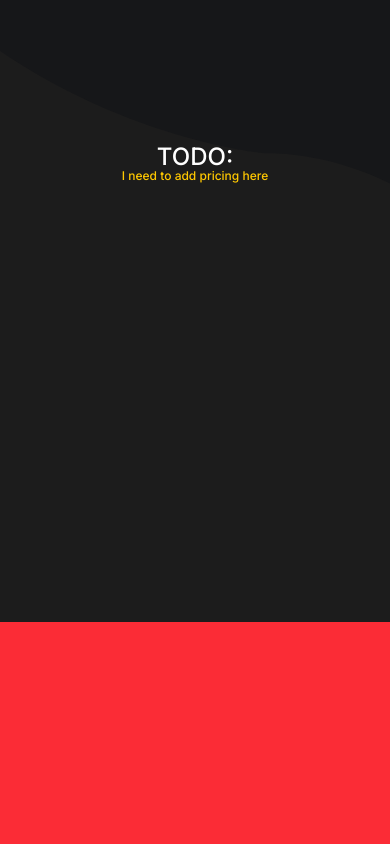
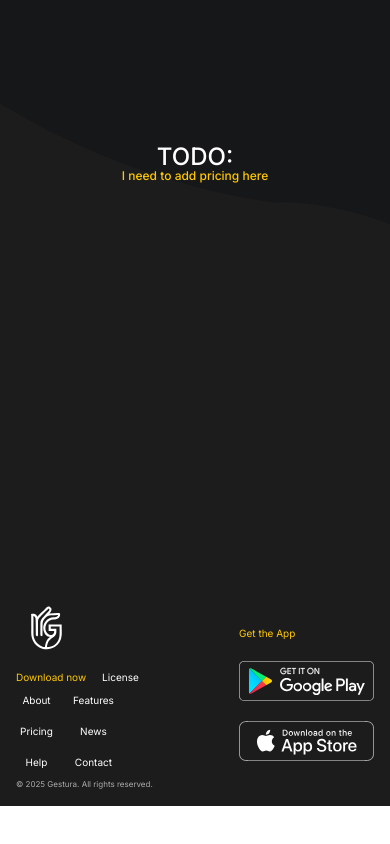
Before and after one commit to kjakopovic/Gestura, a React (Vite) app in the folder app/web/: page / in a window 390 px wide. Shown: the part 2695-3539 px from the top of the page. After the commit the page ends 3501 px from the top, so only its background shows below. Built offline with nearby package versions, Linux system fonts and the light colour scheme.

Commit message:
ADded responsive footer

```diff
--- /dev/null
+++ b/app/web/src/components/common/ClickableTypography/ClickableTypography.tsx
@@ -0,0 +1,19 @@
+import { cn } from "@/utils/lib";
+import { Typography, TypographyType } from "../Typography";
+
+interface Props {
+  styles?: string;
+  onClick?: () => void;
+  text?: string;
+  type?: TypographyType;
+}
+
+const ClickableTypography = ({ styles, onClick, text, type }: Props) => {
+  return (
+    <button className={cn("hover:cursor-pointer", styles)} onClick={onClick}>
+      <Typography text={text} type={type} />
+    </button>
+  );
+};
+
+export default ClickableTypography;
--- /dev/null
+++ b/app/web/src/components/common/ClickableTypography/index.ts
@@ -0,0 +1,3 @@
+import ClickableTypography from "./ClickableTypography";
+
+export default ClickableTypography;
--- /dev/null
+++ b/app/web/src/components/common/Footer/Footer.tsx
@@ -0,0 +1,101 @@
+import { cn } from "@/utils/lib";
+import { icons } from "@/constants/icons";
+import { Typography, TypographyType } from "../Typography";
+import ClickableTypography from "../ClickableTypography";
+import StoreBadge from "../StoreBadge";
+import { images } from "@/constants/images";
+
+interface Props {
+  styles?: string;
+}
+
+const Footer = ({ styles }: Props) => {
+  return (
+    <footer
+      className={cn(
+        "flex flex-row items-center justify-between w-full bg-transparent p-4",
+        styles
+      )}
+    >
+      <div className="text-center flex flex-col items-start">
+        <img src={icons.logo} alt="Gestura logo" className="h-15 w-15 mb-3" />
+
+        <div className="flex flex-row items-center justify-center gap-4 mb-2">
+          <ClickableTypography
+            type={TypographyType.FOOTER_OPTIONS}
+            text="Download now"
+            styles="text-primary hover:text-primary/80"
+          />
+
+          <ClickableTypography
+            type={TypographyType.FOOTER_OPTIONS}
+            text="License"
+            styles="text-white hover:text-white/80"
+          />
+        </div>
+
+        <div className="grid grid-cols-2 xs:flex xs:flex-row items-center justify-center gap-4 mb-2">
+          <ClickableTypography
+            type={TypographyType.FOOTER_OPTIONS}
+            text="About"
+            styles="text-white hover:text-white/80"
+          />
+
+          <ClickableTypography
+            type={TypographyType.FOOTER_OPTIONS}
+            text="Features"
+            styles="text-white hover:text-white/80"
+          />
+
+          <ClickableTypography
+            type={TypographyType.FOOTER_OPTIONS}
+            text="Pricing"
+            styles="text-white hover:text-white/80"
+          />
+
+          <ClickableTypography
+            type={TypographyType.FOOTER_OPTIONS}
+            text="News"
+            styles="text-white hover:text-white/80"
+          />
+
+          <ClickableTypography
+            type={TypographyType.FOOTER_OPTIONS}
+            text="Help"
+            styles="text-white hover:text-white/80"
+          />
+
+          <ClickableTypography
+            type={TypographyType.FOOTER_OPTIONS}
+            text="Contact"
+            styles="text-white hover:text-white/80"
+          />
+        </div>
+
+        <Typography
+          type={TypographyType.FOOTER_COPYRIGHT}
+          text="&copy; 2025 Gestura. All rights reserved."
+        />
+      </div>
+
+      <div className="flex flex-col items-center justify-center space-y-5">
+        <Typography
+          type={TypographyType.FOOTER_OPTIONS}
+          text="Get the App"
+          styles="text-primary text-start w-full"
+        />
+
+        <StoreBadge
+          alt="Gestura badge for redirection to google play store"
+          src={images.googleStoreBadge}
+        />
+        <StoreBadge
+          alt="Gestura badge for redirection to app store"
+          src={images.appStoreBadge}
+        />
+      </div>
+    </footer>
+  );
+};
+
+export default Footer;
--- /dev/null
+++ b/app/web/src/components/common/Footer/index.ts
@@ -0,0 +1,3 @@
+import Footer from "./Footer";
+
+export default Footer;
--- a/app/web/src/components/common/Typography/types.ts
+++ b/app/web/src/components/common/Typography/types.ts
@@ -4,4 +4,6 @@ export enum TypographyType {
   H1 = "h1",
   LANDING_TITLE = "landing_title",
   LANDING_SUBTITLE = "landing_subtitle",
+  FOOTER_OPTIONS = "footer_options",
+  FOOTER_COPYRIGHT = "footer_copyright",
 }
--- a/app/web/src/components/common/Typography/utils.ts
+++ b/app/web/src/components/common/Typography/utils.ts
@@ -18,6 +18,14 @@ export const getTypographyStyles = (type: TypographyType): string => {
       styles +=
         "text-landing-subtitle text-[12px] xs:text-[15px] sm:text-[20px] md:text-[25px] lg:text-[30px] 2xl:text-[35px]";
       break;
+    case TypographyType.FOOTER_OPTIONS:
+      styles +=
+        "text-footer text-[10px] xs:text-[10px] sm:text-[12px] md:text-[12px] lg:text-[14px] 2xl:text-[16px]";
+      break;
+    case TypographyType.FOOTER_COPYRIGHT:
+      styles +=
+        "text-footer text-background-200 text-[8px] xs:text-[8px] sm:text-[10px] md:text-[10px] lg:text-[12px] 2xl:text-[14px]";
+      break;
   }
 
   return styles;
--- a/app/web/src/components/common/index.ts
+++ b/app/web/src/components/common/index.ts
@@ -2,5 +2,16 @@ import Navbar from "./Navbar";
 import StoreBadge from "./StoreBadge";
 import { Button, ButtonType } from "./Button";
 import { Typography, TypographyType } from "./Typography";
+import Footer from "./Footer";
+import ClickableTypography from "./ClickableTypography";
 
-export { Navbar, StoreBadge, Button, ButtonType, Typography, TypographyType };
+export {
+  Navbar,
+  StoreBadge,
+  Button,
+  ButtonType,
+  Typography,
+  TypographyType,
+  Footer,
+  ClickableTypography,
+};
--- a/app/web/src/index.css
+++ b/app/web/src/index.css
@@ -44,12 +44,16 @@
     font-family: "Inter", sans-serif;
     font-weight: 500;
   }
+
+  .text-footer {
+    font-family: "Inter", sans-serif;
+    font-weight: 400;
+  }
 }
 
 body,
 #root {
   min-height: 100vh;
-  color: white;
 }
 
 /* Global scrollbar styles */
--- a/app/web/src/pages/LandingPage.tsx
+++ b/app/web/src/pages/LandingPage.tsx
@@ -4,6 +4,7 @@ import {
   ButtonType,
   Typography,
   TypographyType,
+  Footer,
 } from "@/components/common";
 import { images } from "@/constants/images";
 
@@ -105,7 +106,7 @@ const LandingPage = () => {
         </div>
       </div>
 
-      <div className="z-10 flex flex-row items-center justify-between mt-10 w-full h-[300px] bg-red-500"></div>
+      <Footer styles="z-10 " />
 
       {/* Background */}
       <div className="absolute top-0 left-0 w-full h-full ">
@@ -127,7 +128,7 @@ const LandingPage = () => {
         <img
           src={images.bgImage}
           alt="Gestura background image"
-          className="object-cover w-full h-screen transform rotate-180 scale-x-[-1] bg-background-600 -mt-1"
+          className="object-cover w-full h-[115vh] transform rotate-180 scale-x-[-1] bg-background-600 -mt-1"
         />
       </div>
     </div>
```
